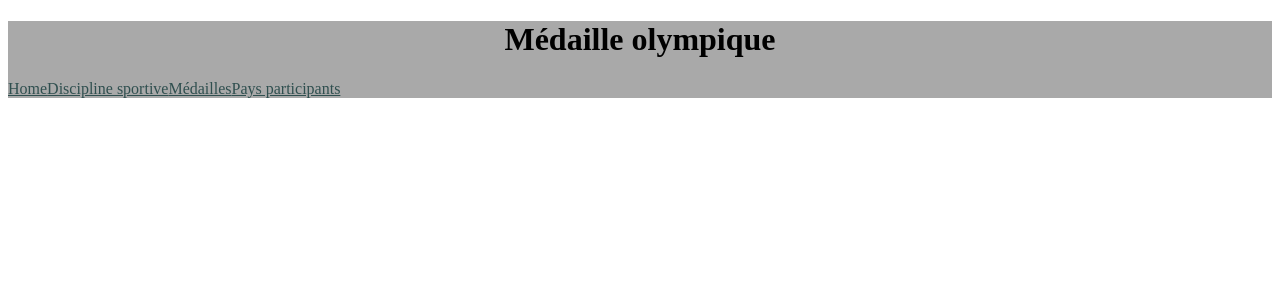
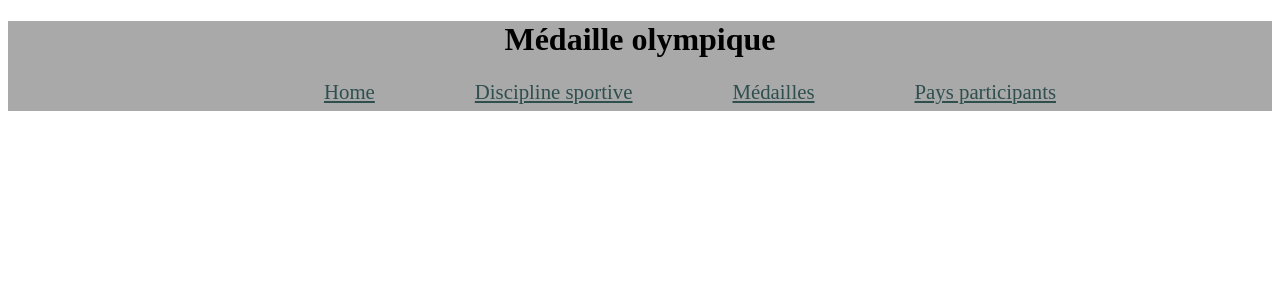
Before and after one commit to letyae/medailleOlympique, an Angular app in the folder medailleOlympique/: page / in a window 1280 px wide. Shown: the top 300 px of the page. Built offline with nearby package versions, Linux system fonts and the light colour scheme.

Commit message:
create component header update #1

```diff
--- a/medailleOlympique/src/app/header/header.component.html
+++ b/medailleOlympique/src/app/header/header.component.html
@@ -1,7 +1,9 @@
 <header>
     <h1>Médaille olympique</h1>
-    <a href="">Home</a>
-    <a href="">Discipline sportive</a>
-    <a href="">Médailles</a>
-    <a href="">Pays participants</a>
+    <div >
+        <a href="">Home</a>
+        <a href="">Discipline sportive</a>
+        <a href="">Médailles</a>
+        <a href="">Pays participants</a>
+    </div>
  </header>
--- a/medailleOlympique/src/app/header/header.component.scss
+++ b/medailleOlympique/src/app/header/header.component.scss
@@ -6,7 +6,15 @@ header h1{
     text-align: center;
 }
 
+header div{
+    display: flex;
+    justify-content: center;
+    font-size: 1.3em;
+    padding-bottom: 7px;
+
+}
+
 a{
     color: darkslategray;
-    margin: 0px 10 px;
+    margin-left:  100px;
 }
```
